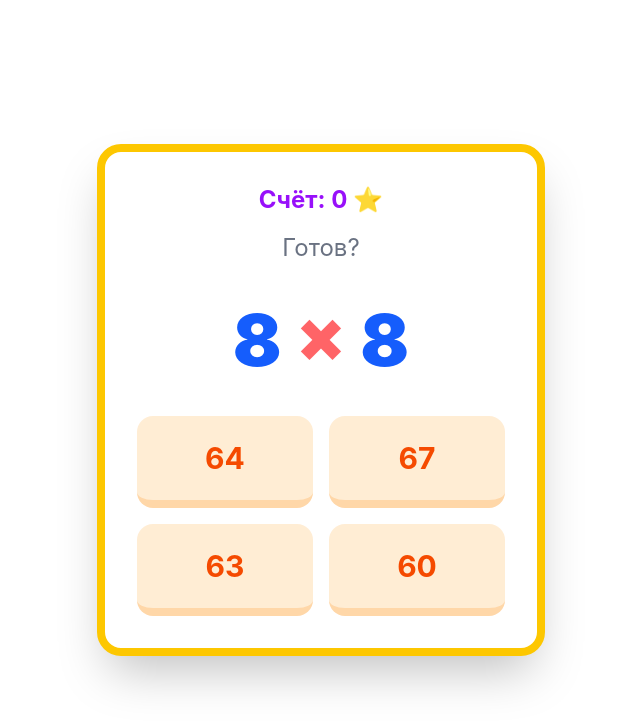
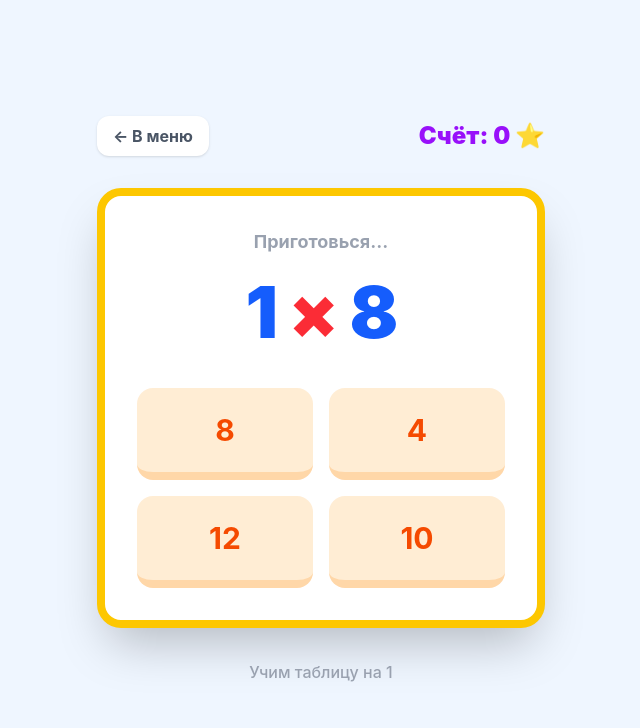
Before and after one commit to ragexe/times-table-app, an Angular app: page /game/1/1 in a window 1280 px wide. Shown: the top 728 px of the page, without its empty margins (319-959 px from the left). Built offline with nearby package versions, Linux system fonts and the light colour scheme.

Commit message:
feat(App): simplify app component templates & improve routing config

```diff
--- a/eslint.config.mjs
+++ b/eslint.config.mjs
@@ -26,10 +26,13 @@ export default tseslint.config(
       ...angular.configs.tsRecommended,
     ],
     rules: {
+      '@typescript-eslint/no-magic-numbers': 'off',
+
       '@angular-eslint/directive-selector': [
         'error',
         { type: 'attribute', prefix: 'app', style: 'camelCase' },
       ],
+
       '@angular-eslint/component-selector': [
         'error',
         { type: 'element', prefix: 'app', style: 'kebab-case' },
--- a/src/app/app.component.html
+++ b/src/app/app.component.html
@@ -1,24 +1,3 @@
-<div class="min-h-screen flex flex-col items-center justify-center p-4">
-  <div
-    class="bg-white rounded-3xl shadow-2xl p-8 w-full max-w-md border-8 border-yellow-400 text-center"
-  >
-    <h1 class="text-2xl font-bold text-purple-600 mb-4">Счёт: {{ score }} ⭐</h1>
-
-    <div class="text-2xl mb-2 text-gray-500">{{ message }}</div>
-
-    <div class="text-7xl font-black text-blue-600 my-10">
-      {{ num1 }} <span class="text-red-400">×</span> {{ num2 }}
-    </div>
-
-    <div class="grid grid-cols-2 gap-4">
-      @for (opt of options; track opt) {
-        <button
-          (click)="checkAnswer(opt)"
-          class="py-6 text-3xl font-bold rounded-2xl bg-orange-100 hover:bg-orange-400 hover:text-white border-b-8 border-orange-200 active:border-b-0 transition-all text-orange-600"
-        >
-          {{ opt }}
-        </button>
-      }
-    </div>
-  </div>
-</div>
+<main class="min-h-screen bg-blue-50 font-sans">
+  <router-outlet />
+</main>
--- a/src/app/app.config.ts
+++ b/src/app/app.config.ts
@@ -1,5 +1,11 @@
 import { type ApplicationConfig, provideBrowserGlobalErrorListeners } from '@angular/core';
+import { provideRouter, withComponentInputBinding } from '@angular/router';
+
+import { routes } from './app.routes';
 
 export const appConfig: ApplicationConfig = {
-  providers: [provideBrowserGlobalErrorListeners()],
+  providers: [
+    provideBrowserGlobalErrorListeners(),
+    provideRouter(routes, withComponentInputBinding()),
+  ],
 };
--- a/src/app/app.ts
+++ /dev/null
@@ -1,53 +0,0 @@
-/* eslint-disable no-plusplus -- Draft */
-/* eslint-disable @typescript-eslint/no-magic-numbers -- Draft */
-/* eslint-disable @typescript-eslint/explicit-function-return-type -- Draft */
-import { Component, type OnInit } from '@angular/core';
-import { CommonModule } from '@angular/common';
-
-@Component({
-  selector: 'app-root',
-  standalone: true,
-  imports: [CommonModule],
-  templateUrl: './app.component.html',
-})
-export class AppComponent implements OnInit {
-  num1 = 0;
-  num2 = 0;
-  options: number[] = [];
-  score = 0;
-  message = 'Готов?'; // "Ready?"
-
-  ngOnInit() {
-    this.generateQuestion();
-  }
-
-  generateQuestion() {
-    this.num1 = Math.floor(Math.random() * 8) + 2; // от 2 до 9
-    this.num2 = Math.floor(Math.random() * 8) + 2;
-    const correct = this.num1 * this.num2;
-
-    // Генерируем 3 случайных ответа рядом с правильным
-    const set = new Set<number>([correct]);
-
-    while (set.size < 4) {
-      const wrong = correct + (Math.floor(Math.random() * 10) - 5);
-      if (wrong > 0) set.add(wrong);
-    }
-    this.options = Array.from(set).sort(() => Math.random() - 0.5);
-  }
-
-  checkAnswer(chosen: number) {
-    if (chosen === this.num1 * this.num2) {
-      this.score++;
-      const positiveMessages = ['Супер!', 'Верно!', 'Молодец!', 'Круто!', 'Так держать!'];
-      this.message = `✅ ${  positiveMessages[Math.floor(Math.random() * positiveMessages.length)]}`;
-
-      setTimeout(() => {
-        this.message = 'Следующий пример:';
-        this.generateQuestion();
-      }, 1000);
-    } else {
-      this.message = '❌ Ой, попробуй ещё раз!';
-    }
-  }
-}
--- /dev/null
+++ b/src/app/components/game/game.component.html
@@ -0,0 +1,48 @@
+<div class="flex flex-col items-center justify-center min-h-screen p-4 bg-blue-50">
+  <!-- Top Bar -->
+  <div class="w-full max-w-md flex justify-between items-center mb-8">
+    <button
+      routerLink="/"
+      class="px-4 py-2 bg-white text-gray-600 rounded-xl shadow hover:bg-gray-100 transition-all font-bold"
+    >
+      ← В меню
+    </button>
+    <div class="text-2xl font-black text-purple-600">Счёт: {{ score() }} ⭐</div>
+  </div>
+
+  <!-- Game Card -->
+  <div
+    class="w-full max-w-md bg-white rounded-3xl shadow-2xl p-8 border-8 border-yellow-400 text-center"
+  >
+    <!-- Hint / Message -->
+    <div class="h-8 text-lg font-bold text-gray-400 mb-4 transition-all">
+      {{ message() }}
+    </div>
+
+    <!-- Equation -->
+    <div class="text-7xl font-black text-blue-600 mb-10 tracking-tight">
+      {{ numberLeft() }} <span class="text-red-500">×</span> {{ numberRight() }}
+    </div>
+
+    <!-- Answer Grid -->
+    <div class="grid grid-cols-2 gap-4">
+      @for (opt of options(); track opt) {
+        <button
+          (click)="handleAnswer(opt)"
+          class="py-6 text-3xl font-bold rounded-2xl bg-orange-100 text-orange-600 border-b-8 border-orange-200 hover:bg-orange-400 hover:text-white hover:border-orange-500 active:border-b-0 active:translate-y-1 transition-all"
+        >
+          {{ opt }}
+        </button>
+      }
+    </div>
+  </div>
+
+  <!-- Footer Info -->
+  <div class="mt-8 text-gray-400 font-medium">
+    @if (table() === 'random') {
+      Режим: Вразнобой
+    } @else {
+      Учим таблицу на {{ table() }}
+    }
+  </div>
+</div>
--- /dev/null
+++ b/src/app/components/game/game.component.ts
@@ -0,0 +1,72 @@
+import { Component, type OnInit, input, signal, type WritableSignal } from '@angular/core';
+import { RouterLink } from '@angular/router';
+
+type GameMode = 'train' | 'test';
+
+@Component({
+  selector: 'app-game',
+  standalone: true,
+  imports: [RouterLink],
+  templateUrl: './game.component.html',
+})
+export class GameComponent implements OnInit {
+  protected readonly numberLeft: WritableSignal<number> = signal(0);
+  protected readonly numberRight: WritableSignal<number> = signal(0);
+  protected readonly options: WritableSignal<number[]> = signal([]);
+  protected readonly score: WritableSignal<number> = signal(0);
+  protected readonly message: WritableSignal<string> = signal('Приготовься...');
+
+  public readonly table = input.required<string>();
+
+  public readonly mode = input<GameMode, string | null | undefined>('train', {
+    transform: (inputValue) => (inputValue === 'test' ? 'test' : 'train'),
+  });
+
+  public ngOnInit(): void {
+    this.generateQuestion();
+  }
+
+  /**
+   * Generates a new multiplication task based on the selected mode
+   */
+  private generateQuestion(): void {
+    const tableValue = this.table();
+    const base =
+      tableValue === 'random' ? Math.floor(Math.random() * 8) + 2 : parseInt(tableValue, 10);
+
+    this.numberLeft.set(base);
+    this.numberRight.set(Math.floor(Math.random() * 8) + 2);
+
+    const correctAnswer = this.numberLeft() * this.numberRight();
+    this.options.set(GameComponent.generateOptions(correctAnswer));
+  }
+
+  /**
+   * Creates a list of 4 unique options including the correct answer
+   */
+  private static generateOptions(correct: number): number[] {
+    const set = new Set<number>([correct]);
+    while (set.size < 4) {
+      const offset = Math.floor(Math.random() * 10) - 5;
+      const wrong = correct + offset;
+      if (wrong > 0 && wrong !== correct) set.add(wrong);
+    }
+    return Array.from(set).sort(() => Math.random() - 0.5);
+  }
+
+  /**
+   * Validates the user choice and updates the game state
+   */
+  protected handleAnswer(value: number): void {
+    if (value === this.numberLeft() * this.numberRight()) {
+      this.score.update((s) => s + 1);
+      this.message.set('⭐ Молодец!');
+      setTimeout(() => {
+        this.message.set('Следующий пример:');
+        this.generateQuestion();
+      }, 800);
+    } else {
+      this.message.set('❌ Попробуй ещё раз');
+    }
+  }
+}
--- /dev/null
+++ b/src/app/components/menu/menu.ts
@@ -0,0 +1,36 @@
+import { Component } from '@angular/core';
+import { RouterLink } from '@angular/router';
+
+@Component({
+  selector: 'app-menu',
+  standalone: true,
+  imports: [RouterLink],
+  template: `
+    <div class="flex flex-col items-center justify-center min-h-screen p-4">
+      <h1 class="text-4xl font-bold text-blue-600 mb-10 text-center">Таблица умножения</h1>
+
+      <div class="grid grid-cols-2 sm:grid-cols-4 gap-6">
+        @for (num of tables; track num) {
+          <button [routerLink]="['/game', num, 'game']"
+            class="w-24 h-24 text-3xl font-black rounded-full bg-yellow-400 text-white shadow-xl hover:bg-yellow-500 transition-all active:scale-90 border-4 border-yellow-200">
+            {{ num }}
+          </button>
+        }
+      </div>
+
+      <button [routerLink]="['/game', 'random', 'game']"
+        class="mt-12 px-10 py-5 text-2xl font-bold bg-green-500 text-white rounded-2xl shadow-lg hover:bg-green-600 transition-all">
+        🎲 Вразнобой
+      </button>
+
+      <button [routerLink]="['/game', 'random', 'test']"
+        class="mt-12 px-10 py-5 text-2xl font-bold bg-blue-500 text-white rounded-2xl shadow-lg hover:bg-blue-600 transition-all">
+        🎓 Тест
+      </button>
+    </div>
+  `
+})
+export class MenuComponent {
+  // Available tables to practice
+  protected tables = [2, 3, 4, 5, 6, 7, 8, 9];
+}
--- a/src/main.ts
+++ b/src/main.ts
@@ -1,6 +1,6 @@
 import { bootstrapApplication } from '@angular/platform-browser';
 import { appConfig } from './app/app.config';
-import { AppComponent } from './app/app';
+import { AppComponent } from './app/app.component';
 
 bootstrapApplication(AppComponent, appConfig).catch((err: unknown) => {
   // eslint-disable-next-line no-console -- Global error message
```
Also changed, not shown: src/app/app.component.ts (added, +14 -0 lines), src/app/app.routes.ts (added, +10 -0 lines), src/app/app.scss (deleted).
